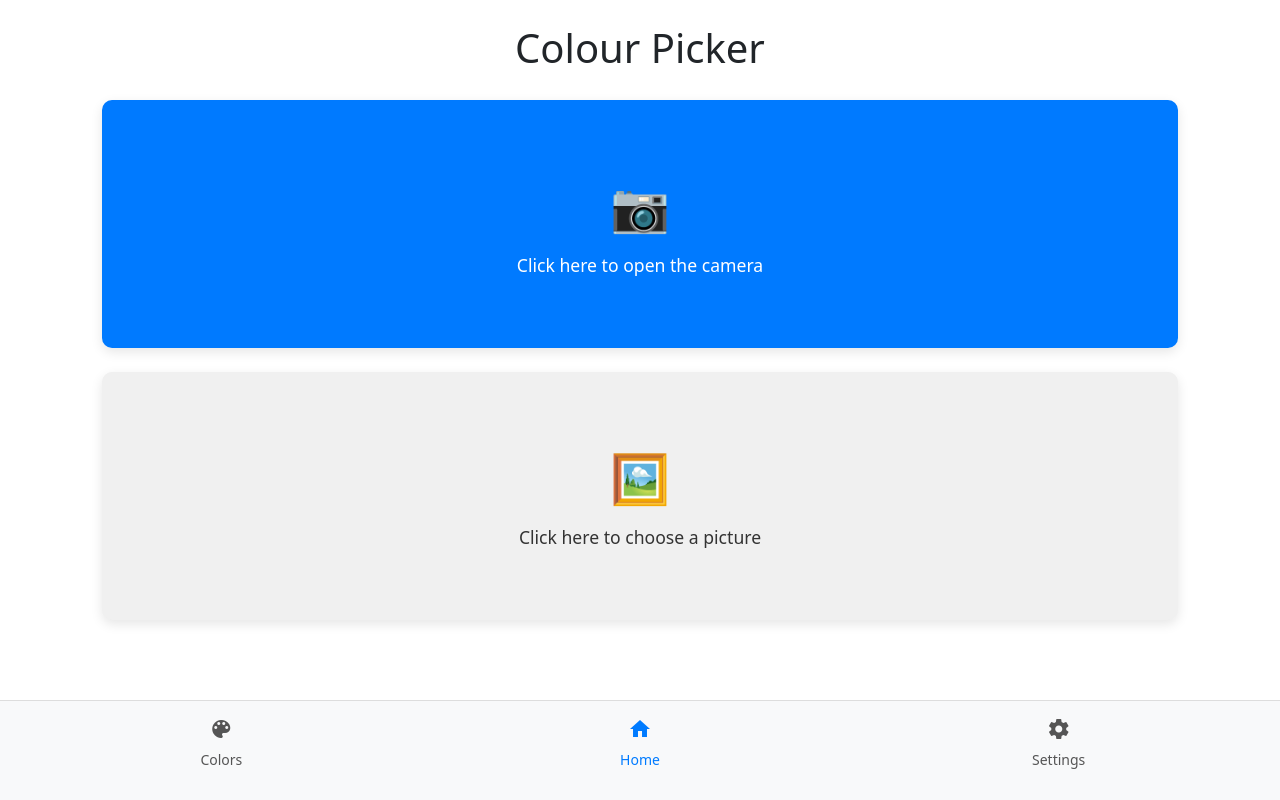
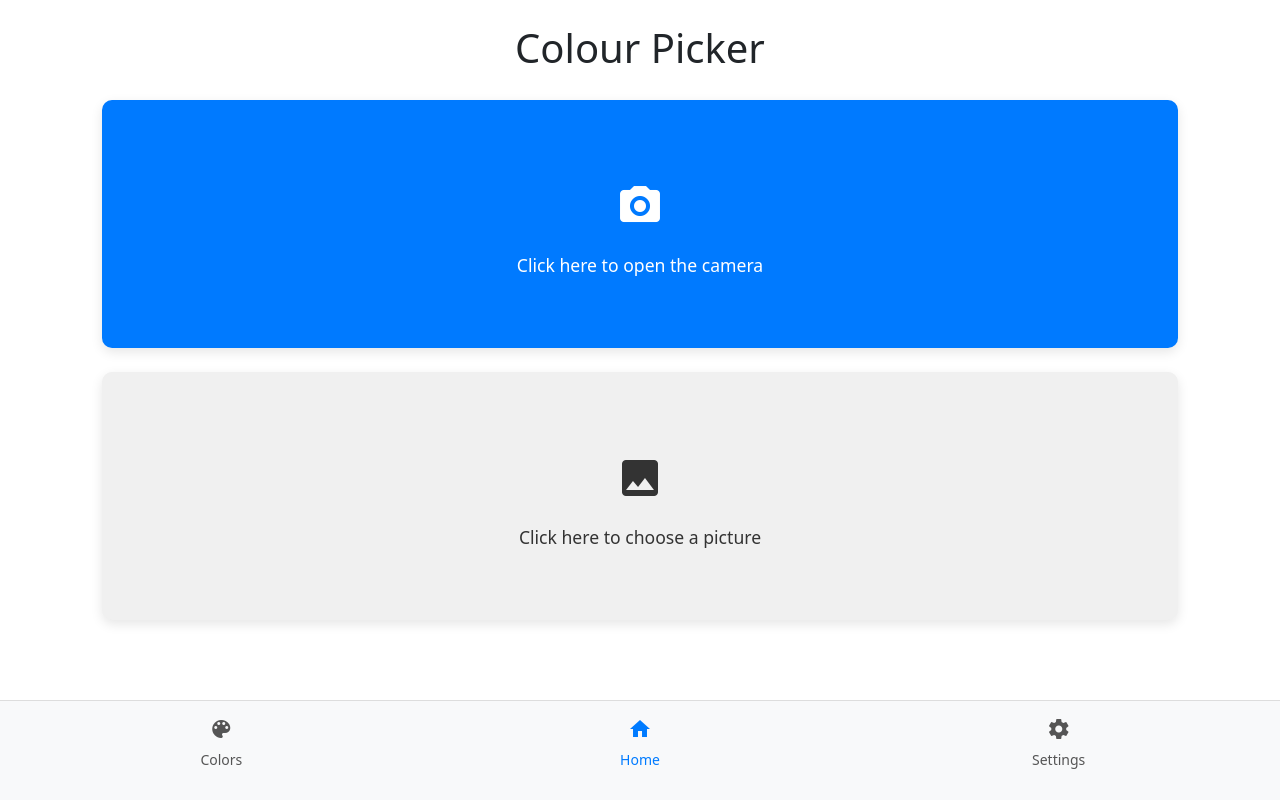
Before and after one commit to tobwa-on/on23-colourpicker, a Vue app: page /home in a window 1280 px wide. Built offline with nearby package versions, Linux system fonts and the light colour scheme; no server answers; sample sign-in values are in the browser's storage.

Commit message:
MODIFIED: Different buttons on home page

```diff
--- a/src/components/Home2.vue
+++ b/src/components/Home2.vue
@@ -6,11 +6,11 @@
 
     <div class="button-container">
       <button class="btn btn-primary" @click="triggerCamera">
-        <span class="btn-icon">📷</span>
+        <span class="mdi mdi-camera icon-large"></span>
         <span class="btn-text">Click here to open the camera</span>
       </button>
       <button class="btn btn-secondary mt-4" @click="triggerGallery">
-        <span class="btn-icon">🖼️</span>
+        <span class="mdi mdi-image icon-large"></span>
         <span class="btn-text">Click here to choose a picture</span>
       </button>
     </div>
@@ -112,9 +112,9 @@ const handleFileChange = (event) => {
   transition: background-color 0.3s ease;
 }
 
-.btn-icon {
+.icon-large {
   font-size: 3rem;
-  margin-bottom: 10px;  /* Abstand zwischen Icon und Text */
+  margin-bottom: 10px;
 }
 
 .btn-text {
@@ -131,7 +131,6 @@ const handleFileChange = (event) => {
   color: #333333;
 }
 
-
 canvas {
   max-width: 100%;
   max-height: 80vh;
```
